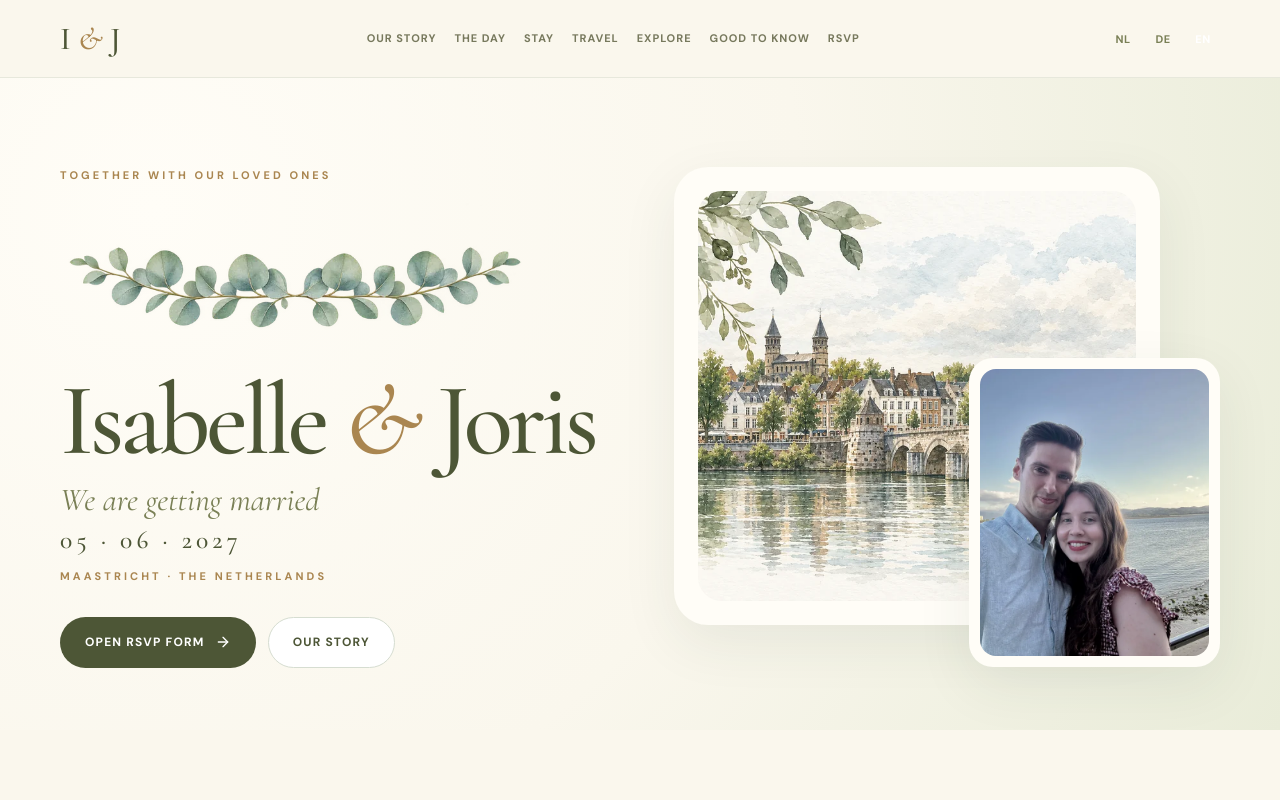
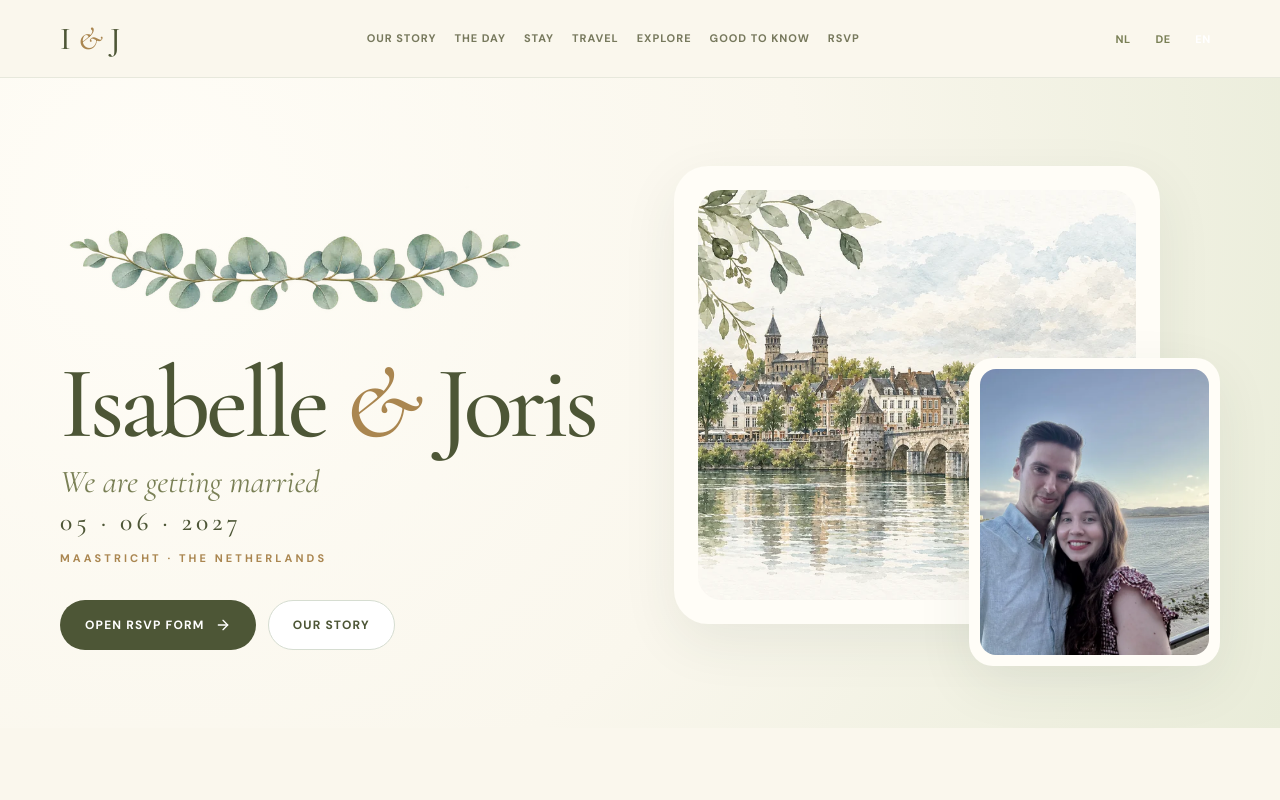
Before and after one commit to JoBuckx/BuckinxWedding, a Next.js app: page /en in a window 1280 px wide. Shown: the top 800 px of the page. Built offline with nearby package versions, Linux system fonts and the light colour scheme.

Commit message:
Remove introductory hero tagline across NL DE EN

```diff
--- a/app/[lang]/page.tsx
+++ b/app/[lang]/page.tsx
@@ -31,7 +31,7 @@ export default async function WeddingPage({params}:{params:Promise<{lang:string}
   <main className="theme-a-main">
    <section className="hero hero-a">
     <div className="hero-a-copy">
-     <p className="eyebrow">{t.invitation}</p>
+
      <Botanical />
      <h1 className="names">Isabelle <span>&</span> Joris</h1>
      <p className="hero-tagline">{t.married}</p>
```
